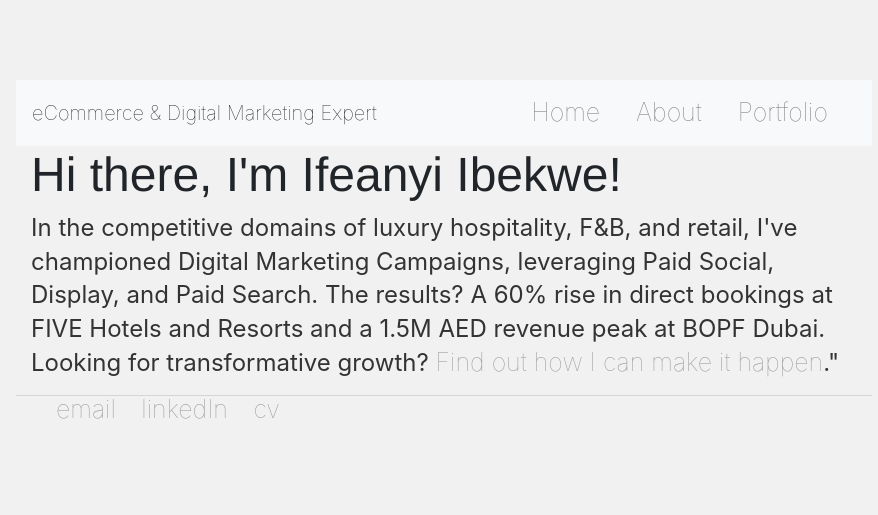
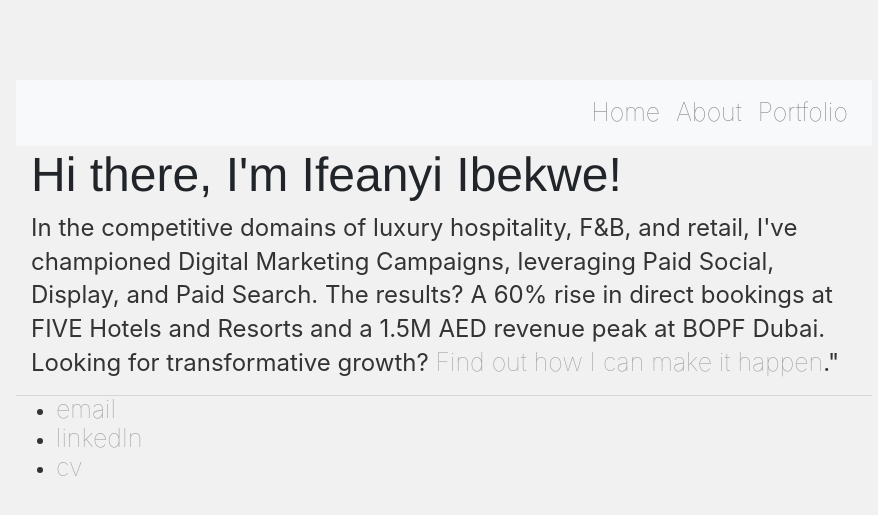
Before and after one commit to IfeanyiIbekwe/ifeanyiibekwe.github.io, a Jekyll site: the page built from index.html, in a window 1280 px wide. Shown: the top 515 px of the page, without its empty margins (196-1074 px from the left). Built offline with Jekyll 4.4.1, drawn with Linux system fonts in a browser that asks for light colours.

Commit message:
Update default.html

```diff
--- a/_layouts/default.html
+++ b/_layouts/default.html
@@ -13,7 +13,7 @@
 
 <body>
 <nav class="navbar navbar-expand-lg navbar-light bg-light">
-    <a class="navbar-brand" href="/">eCommerce & Digital Marketing Expert </a>
+    <a class="navbar-brand" href="/"> </a>
     <button class="navbar-toggler" type="button" data-toggle="collapse" data-target="#navbarNav" aria-controls="navbarNav" aria-expanded="false" aria-label="Toggle navigation">
         <span class="navbar-toggler-icon"></span>
     </button>
@@ -70,10 +70,7 @@
     font-weight: bold;
 }
 
-	    nav ul li, footer ul li {
-    display: inline;
-    margin-right: 20px;
-}
+
 p, ul { font-size: 1.5em; line-height: 1.4em; color: #333; }
 footer { border-top: 1px solid #d5d5d5; font-size: .8em; }
 
```
